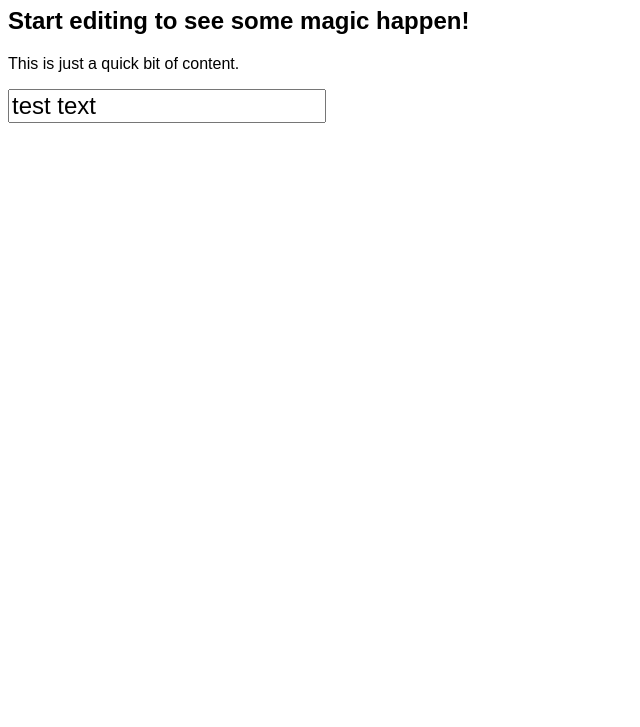
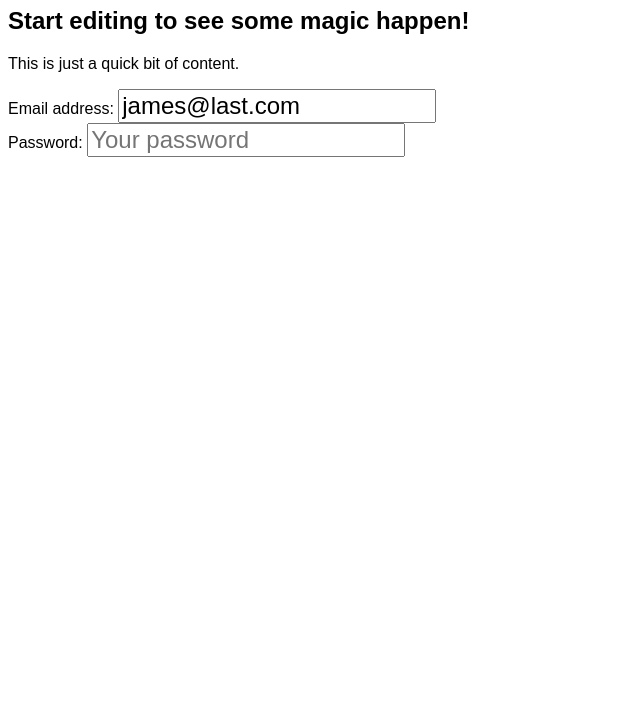
Before and after one commit to expatia/formik-demo-001, a React app: page / in a window 1280 px wide. Shown: the part 73-800 px from the top of the page, without its empty margins (0-640 px from the left). Built offline with nearby package versions, Linux system fonts and the light colour scheme.

Commit message:
Added and wired password field
Added password to mapPropsToValues. Put input fields in divs and adjusted CSS for font size.

```diff
--- a/src/index.js
+++ b/src/index.js
@@ -16,21 +16,27 @@ import "./styles.css";
 //   );
 // }
 
-const App = ({values}) => (
+const App = ({values, handleChange}) => (
     <div className="App">
       <h1>Hello CodeSandbox</h1>
       <h2>Start editing to see some magic happen!</h2>
       <p>This is just a quick bit of content.</p>
       <div>
-        <input type='email' name='email' placeholder='e.g. john@smith.com' value={values.email}/>
+        <label for='email'>Email address: </label>
+        <input type='email' id='email' name='email' placeholder='e.g. john@smith.com' value={values.email} onChange={handleChange}/>
+      </div>
+      <div>
+        <label for='password'>Password: </label>
+        <input type='password' id='password' name='password' placeholder='Your password' value={values.password} onChange={handleChange} />
       </div>
     </div>
 );
 
 const FormikApp = withFormik({
-  mapPropsToValues() {
+  mapPropsToValues({email, password}) {
     return {
-      email: 'test text'
+      email: email || '',
+      password: password || ''
     }
   },
   mapPropsToValues1: () => ({
@@ -39,4 +45,4 @@ const FormikApp = withFormik({
 })(App);
 
 const rootElement = document.getElementById("root");
-ReactDOM.render(<FormikApp />, rootElement);
+ReactDOM.render(<FormikApp email='james@last.com'/>, rootElement);
--- a/src/styles.css
+++ b/src/styles.css
@@ -7,3 +7,7 @@
 input[type="email"] {
   font-size: 1.5em;
 }
+
+input[type="password"] {
+  font-size: 1.5em;
+}
```
